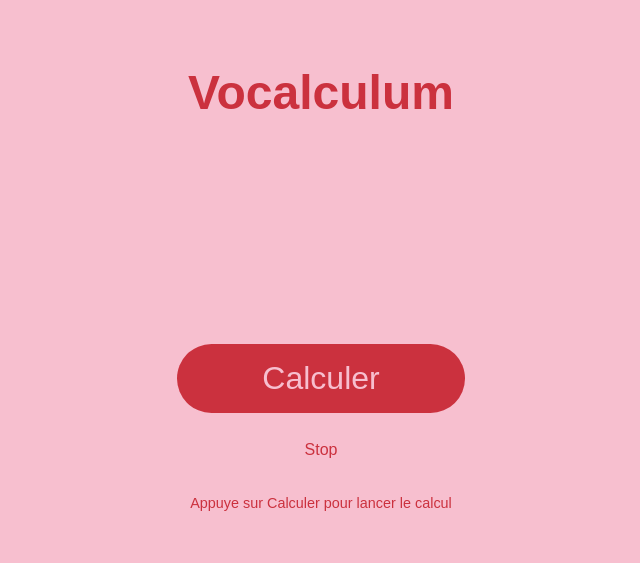
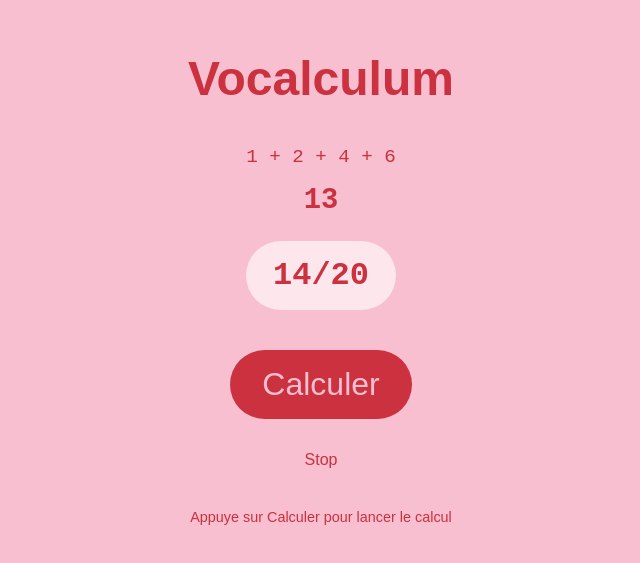
Before and after one commit to BenjaminLeyh/Vocalculs, a website: page docs/index.html in a window 1280 px wide. Shown: the part 137-700 px from the top of the page, without its empty margins (319-959 px from the left). Drawn offline with Linux system fonts and the light colour scheme; a web font is replaced by a local one.

Commit message:
petites modifs

```diff
--- a/docs/index.html
+++ b/docs/index.html
@@ -15,9 +15,9 @@
   <p id="console"></p>
   <h1>Vocalculum</h1>
   <div id="content">
-    <p id="transcript"></p>
-    <p id="result"></p>
-    <p id="total"></p>
+    <p id="transcript">1 + 2 + 4 + 6</p>
+    <p id="result">13</p>
+    <p id="total">14/20</p>
   </div>
   <button id="start">Calculer</button>
   <button id="stop">Stop</button>
--- a/docs/style.css
+++ b/docs/style.css
@@ -77,16 +77,20 @@ h1 {
     animation: fadeInUp 0.5s ease;
 }
 
+#transcript {
+    font-size: 1.2rem
+}
+
 #result {
     font-weight: bold;
-    font-size: 1.5rem;
+    font-size: 1.8rem;
 }
 
 #total {
     font-weight: bold;
     font-size: 2rem;
     padding: 1rem 1.5rem;
-    border-radius: 1rem;
+    border-radius: 3rem;
     margin-top: 1rem;
 }
 
@@ -108,7 +112,6 @@ button {
     font-size: 2rem;
     border-radius: 3rem;
     margin-top: 2rem;
-    width: 100%;
     max-width: 18rem;
 }
 
@@ -116,15 +119,18 @@ button {
     background-color: var(--primary-color-light);
 }
 
+#start:active {
+    background-color: var(--primary-color);
+}
+
 #stop {
     background-color: transparent;
     color: var(--primary-color);
     border: none;
-    padding: 0.75rem 1.5rem;
+    padding: 1rem 2rem;
     font-size: 1rem;
     border-radius: 0.5rem;
     margin-top: 1rem;
-    width: 100%;
     max-width: 18rem;
 }
 
```
